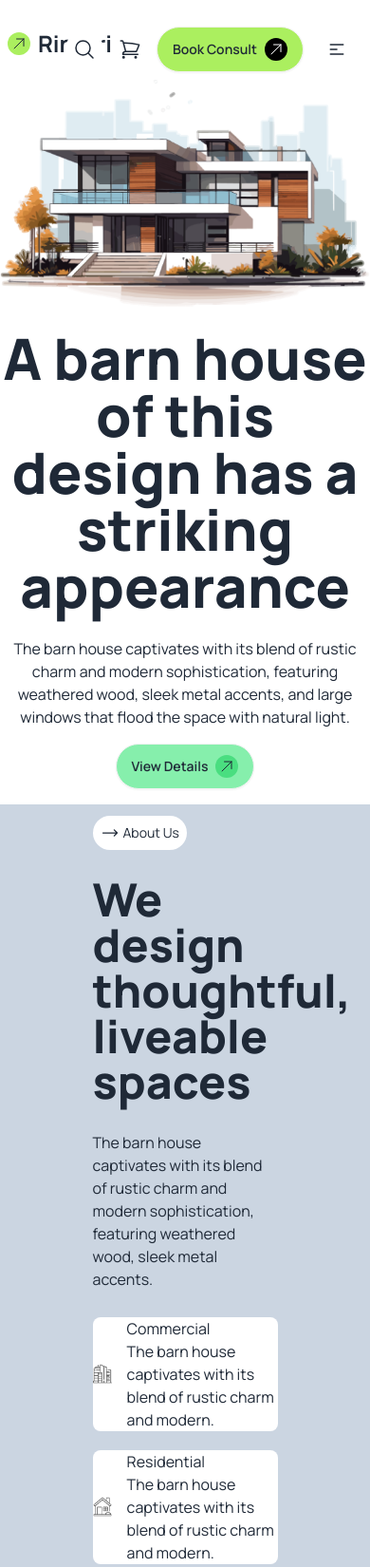
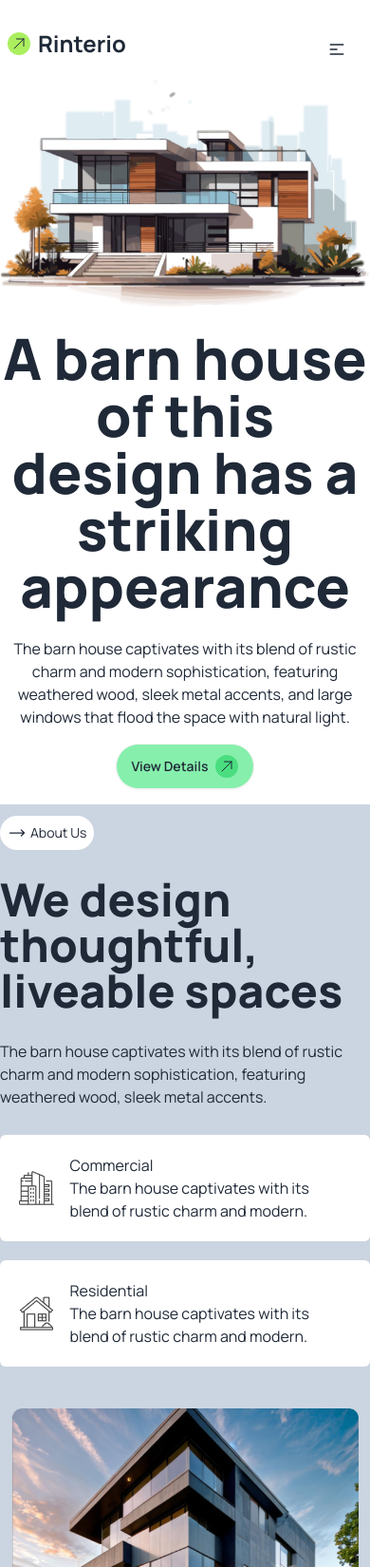
Before and after one commit to srabon007-9/Rinterio, a plain HTML site: page index.html in a window 390 px wide. Shown: the top 1650 px of the page at 95% size. Drawn offline with nearby package versions, Linux system fonts and the light colour scheme.

Commit message:
modified navbar for responsivness

```diff
--- a/index.html
+++ b/index.html
@@ -65,20 +65,20 @@
 
         <div class="navbar-end space-x-2">
             <!-- Search svg -->
-            <div class="bg-white p-2 rounded-3xl">
+            <div class="bg-white p-2 rounded-3xl hidden md:flex">
                 <svg xmlns="http://www.w3.org/2000/svg" fill="none" viewBox="0 0 24 24" stroke-width="1.5" stroke="currentColor" class="size-6">
                     <path stroke-linecap="round" stroke-linejoin="round" d="m21 21-5.197-5.197m0 0A7.5 7.5 0 1 0 5.196 5.196a7.5 7.5 0 0 0 10.607 10.607Z" />
                   </svg>
             </div>
                           <!--  Shopping cart svg-->
-            <div class="bg-white p-2 rounded-3xl">
+            <div class="bg-white p-2 rounded-3xl hidden md:flex">
                 <svg xmlns="http://www.w3.org/2000/svg" fill="none" viewBox="0 0 24 24" stroke-width="1.5" stroke="currentColor" class="size-6">
                     <path stroke-linecap="round" stroke-linejoin="round" d="M2.25 3h1.386c.51 0 .955.343 1.087.835l.383 1.437M7.5 14.25a3 3 0 0 0-3 3h15.75m-12.75-3h11.218c1.121-2.3 2.1-4.684 2.924-7.138a60.114 60.114 0 0 0-16.536-1.84M7.5 14.25 5.106 5.272M6 20.25a.75.75 0 1 1-1.5 0 .75.75 0 0 1 1.5 0Zm12.75 0a.75.75 0 1 1-1.5 0 .75.75 0 0 1 1.5 0Z" />
                   </svg>
             </div>
 
         <!-- Btn -->
-          <a class="btn bg-btn-primary hover:bg-btn-primary rounded-3xl">Book Consult <svg xmlns="http://www.w3.org/2000/svg" fill="none" viewBox="0 0 24 24" stroke-width="1.5" stroke="currentColor" class="size-6 p-1 rounded-3xl bg-black text-white">
+          <a class="btn bg-btn-primary hover:bg-btn-primary rounded-3xl hidden md:flex">Book Consult <svg xmlns="http://www.w3.org/2000/svg" fill="none" viewBox="0 0 24 24" stroke-width="1.5" stroke="currentColor" class="size-6 p-1 rounded-3xl bg-black text-white">
             <path stroke-linecap="round" stroke-linejoin="round" d="m4.5 19.5 15-15m0 0H8.25m11.25 0v11.25" />
           </svg>
           </a>
@@ -135,7 +135,7 @@
         <!-- About us Section -->
         <div class="pt-3 flex items-center flex-col lg:flex-row space-y-3 md:container md:mx-auto">
             <!-- Left -->
-            <div class="w-1/2 space-y-7">
+            <div class="w-full md:w-1/2 space-y-7">
                 <button class="bg-white rounded-3xl p-2 flex flex-row gap-1 text-sm"> <svg xmlns="http://www.w3.org/2000/svg" fill="none" viewBox="0 0 24 24" stroke-width="1.5" stroke="currentColor" class="size-5">
                     <path stroke-linecap="round" stroke-linejoin="round" d="M17.25 8.25 21 12m0 0-3.75 3.75M21 12H3" />
                   </svg>
@@ -147,7 +147,7 @@
                 <!-- House advertisement section -->
                  <div class="space-y-5">
                   <!-- first  -->
-                  <div  class="flex flex-row justify-center items-center space-x-4 bg-white rounded-lg">
+                  <div  class="p-5 rounded-md bg-white flex flex-row justify-center items-center space-x-4">
                     <div><img src="./assets/commercial.png" alt=""></div>
                     <div>
                       <h4>Commercial</h4>
@@ -155,7 +155,7 @@
                     </div>
                   </div>
                   <!-- Second -->
-                  <div  class="flex flex-row justify-center items-center space-x-4 bg-white rounded-lg">
+                  <div  class="p-5 rounded-md bg-white flex flex-row justify-center items-center space-x-4">
                     <div><img src="./assets/residential.png" alt=""></div>
                     <div>
                       <h4>Residential</h4>
```
